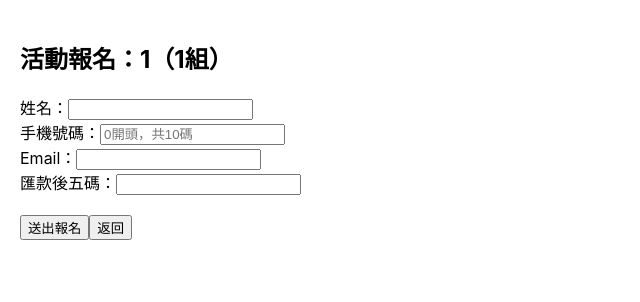
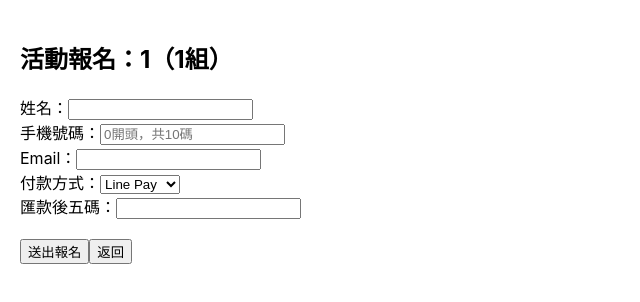
Before and after one commit to aray4620/react-training, a React (Create React App) app: page /register/1/1 in a window 1280 px wide. Shown: the top 302 px of the page, without its empty margins (0-640 px from the left). Built offline with nearby package versions, Linux system fonts and the light colour scheme.

Commit message:
新增付款方式選單

```diff
--- a/src/pages/registerpage.js
+++ b/src/pages/registerpage.js
@@ -10,6 +10,7 @@ function RegisterPage() {
   const [paycode, setPaycode] = useState("");
   const [error, setError] = useState("");
   const [success, setSuccess] = useState("");
+  const [paymentMethod, setPaymentMethod] = useState("LinePay"); // 預設linepay
 
 
   const handleSubmit = async (event) => {
@@ -46,7 +47,7 @@ function RegisterPage() {
       const response = await fetch("http://localhost:5050/register", {
         method: "POST",
         headers: { "Content-Type": "application/json" },
-        body: JSON.stringify({ name, email, number: trimmedNumber, paycode }),
+        body: JSON.stringify({ name, email, number: trimmedNumber, paycode, paymentMethod }),
       });
 
       const text = await response.text();
@@ -124,6 +125,17 @@ function RegisterPage() {
                 onChange={(e) => setEmail(e.target.value)}
               />
             </div>
+            <div className="row">
+            <div className="column">
+            <label>付款方式：</label>
+            <select value={paymentMethod} onChange={(e) => setPaymentMethod(e.target.value)}>
+              <option value="linepay">Line Pay</option>
+              <option value="creditcard">信用卡</option>
+              <option value="atm">ATM 轉帳</option>
+            </select>
+            </div>
+            </div>
+
             <div className="column">
               <label>匯款後五碼：</label>
               <input
```
